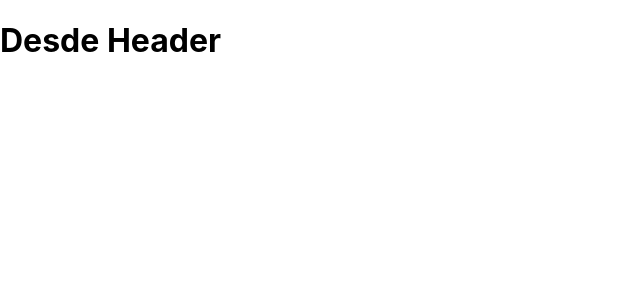
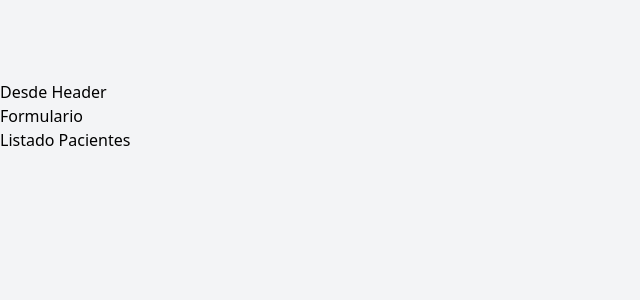
Before and after one commit to zamitulande/mascotas, a React (Vite) app: page / in a window 1280 px wide. Shown: the top 300 px of the page, without its empty margins (0-640 px from the left). Built offline with nearby package versions, Linux system fonts and the light colour scheme.

Commit message:
estilo css

```diff
--- a/index.html
+++ b/index.html
@@ -4,9 +4,9 @@
     <meta charset="UTF-8" />
     <link rel="icon" type="image/svg+xml" href="/src/favicon.svg" />
     <meta name="viewport" content="width=device-width, initial-scale=1.0" />
-    <title>Vite App</title>
+    <title>Citas React</title>
   </head>
-  <body>
+  <body class='bg-gray-100 h-screen'>
     <div id="root"></div>
     <script type="module" src="/src/main.jsx"></script>
   </body>
--- a/package.json
+++ b/package.json
@@ -12,6 +12,9 @@
   },
   "devDependencies": {
     "@vitejs/plugin-react": "^1.0.7",
+    "autoprefixer": "^10.4.0",
+    "postcss": "^8.4.4",
+    "tailwindcss": "^3.0.0",
     "vite": "^2.7.0"
   }
 }
--- /dev/null
+++ b/postcss.config.js
@@ -0,0 +1,6 @@
+module.exports = {
+  plugins: {
+    tailwindcss: {},
+    autoprefixer: {},
+  },
+}
--- a/src/App.jsx
+++ b/src/App.jsx
@@ -1,14 +1,20 @@
-import react from 'react'
+
+import Formulario from './components/Formulario'
 import Header from "./components/Header"
+import ListadoPacientes from './components/ListadoPacientes'
+
+
 
 
 function App() {
 
 
   return (
-    <>
+    <div className="container mx-auto mt-20">
      <Header/>
-    </>
+     <Formulario/>
+     <ListadoPacientes/>
+    </div>
   )
 }
 
--- /dev/null
+++ b/src/components/Formulario.jsx
@@ -0,0 +1,11 @@
+import React from 'react'
+
+const Formulario = () => {
+    return (
+
+            <h2>Formulario</h2>
+
+    )
+}
+
+export default Formulario
--- /dev/null
+++ b/src/components/ListadoPacientes.jsx
@@ -0,0 +1,11 @@
+import React from 'react'
+
+const ListadoPacientes = () => {
+    return (
+
+            <h2>Listado Pacientes</h2>
+
+    )
+}
+
+export default ListadoPacientes
--- a/src/index.css
+++ b/src/index.css
@@ -1,13 +1,3 @@
-body {
-  margin: 0;
-  font-family: -apple-system, BlinkMacSystemFont, 'Segoe UI', 'Roboto', 'Oxygen',
-    'Ubuntu', 'Cantarell', 'Fira Sans', 'Droid Sans', 'Helvetica Neue',
-    sans-serif;
-  -webkit-font-smoothing: antialiased;
-  -moz-osx-font-smoothing: grayscale;
-}
-
-code {
-  font-family: source-code-pro, Menlo, Monaco, Consolas, 'Courier New',
-    monospace;
-}
+@import "tailwindcss/base";
+@import "tailwindcss/components";
+@import "tailwindcss/utilities";
--- /dev/null
+++ b/tailwind.config.js
@@ -0,0 +1,7 @@
+module.exports = {
+  content: ["./src/**/*.{js,jsx}", "./index.html"],
+  theme: {
+    extend: {},
+  },
+  plugins: [],
+}
```
Also changed, not shown: 1 other file (tests, documents, lock files or other folders).
